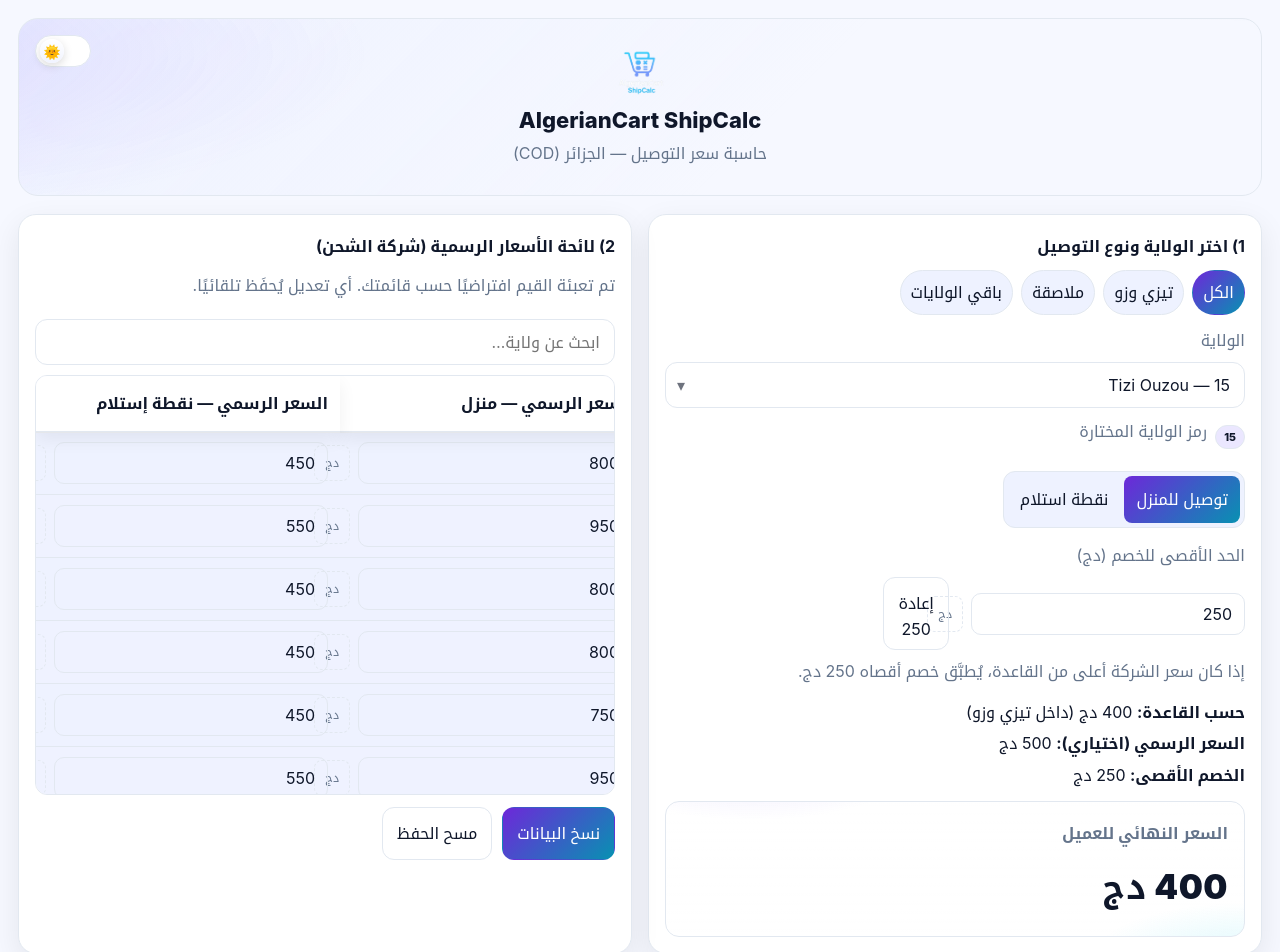
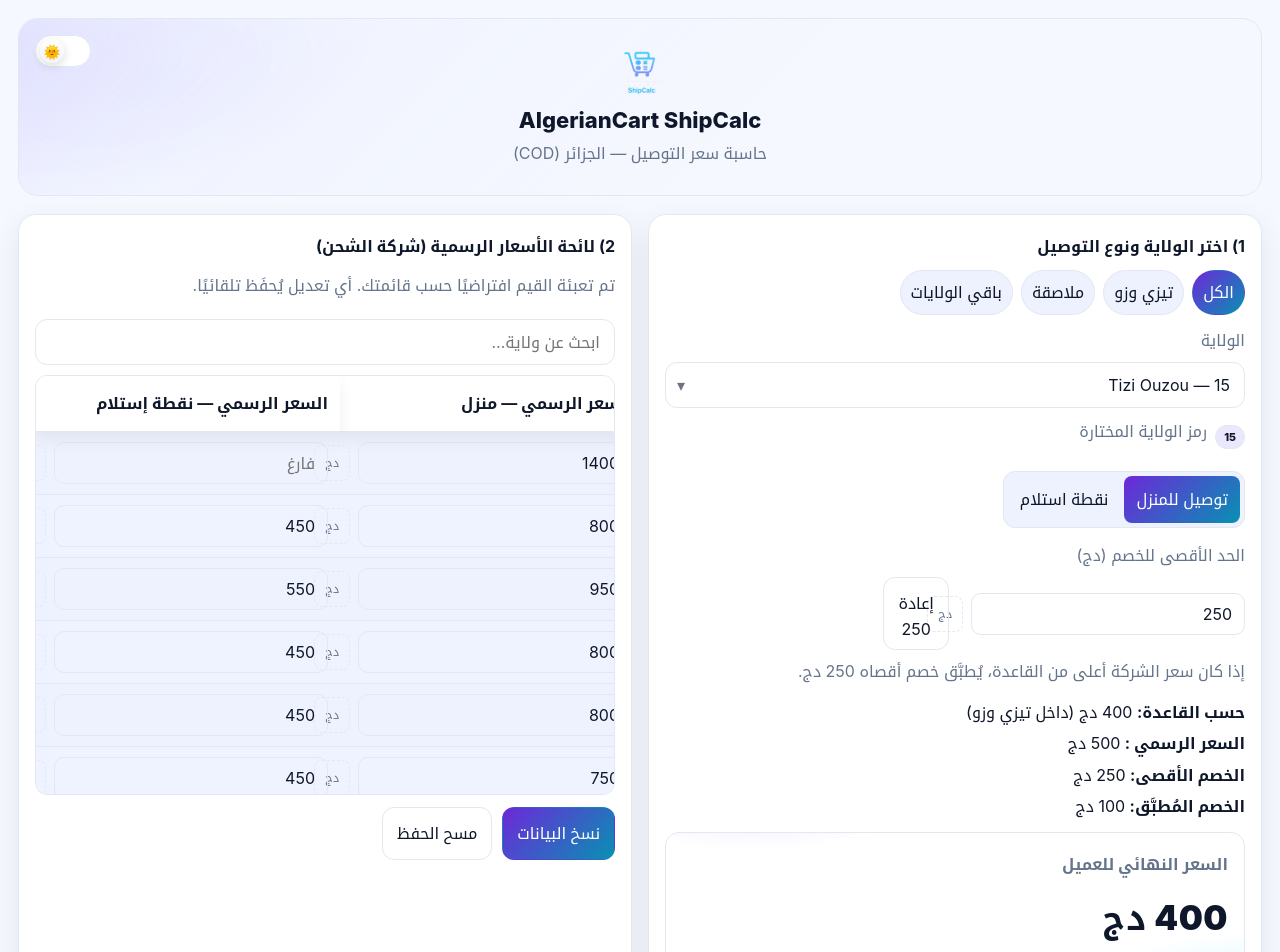
Before and after one commit to NinjaHackTheCode/AlgerianCart-ShipCalc, a React (Create React App) app: page / in a window 1280 px wide. Shown: the top 952 px of the page. Built offline with nearby package versions, Linux system fonts and the light colour scheme.

Commit message:
after fixing some glitches

```diff
--- a/src/App.js
+++ b/src/App.js
@@ -35,7 +35,7 @@
     [16, "Alger"],
     [17, "Djelfa"],
     [18, "Jijel"],
-    [19, "Sétيف"],
+    [19, "Sétif"],
     [20, "Saïda"],
     [21, "Skikda"],
     [22, "Sidi Bel Abbès"],
@@ -76,6 +76,11 @@
     [57, "El M'Ghair"],
     [58, "El Meniaa"],
 ];
+
+const codeOf = (name) => {
+    const item = ALL_WILAYAS.find(([, n]) => n === name);
+    return item ? String(item[0]).padStart(2, "0") : "--";
+};
 
 const ADJACENT_TO_TZO = new Set(["Béjaïa", "Bouira", "Boumerdès"]);
 const RULE_PRICE = { base: 600, tizi: 400, adjacent: 500 };
@@ -239,6 +244,9 @@
     const finalPrice = unavailable
         ? null
         : applyDiscountCap(rulePrice, listPrice, maxRemise);
+    const appliedRemise = unavailable
+        ? null
+        : Math.max(0, listPrice - finalPrice);
 
     const unavailableMsg =
         type === "desk"
@@ -438,13 +446,19 @@
                                   }`}
                         </li>
                         <li>
-                            <b>السعر الرسمي (اختياري):</b>{" "}
+                            <b>السعر الرسمي :</b>{" "}
                             {listPrice
                                 ? `${listPrice.toLocaleString()} دج`
                                 : "—"}
                         </li>
                         <li>
                             <b>الخصم الأقصى:</b> {maxRemise.toLocaleString()} دج
+                        </li>
+                        <li>
+                            <b>الخصم المُطبَّق:</b>{" "}
+                            {unavailable
+                                ? "—"
+                                : `${appliedRemise.toLocaleString()} دج`}
                         </li>
                     </ul>
 
@@ -470,7 +484,6 @@
 
                     <OfficialTable
                         official={official}
-                        excluded={excluded}
                         onChange={(name, key, val) =>
                             setOfficial((prev) => ({
                                 ...prev,
@@ -527,10 +540,8 @@
 
 /* ========= subcomponents ========= */
 
-function OfficialTable({ official, onChange, excluded }) {
-    const entries = Object.entries(official).filter(
-        ([name]) => !excluded.has(name)
-    );
+function OfficialTable({ official, onChange }) {
+    const entries = Object.entries(official); // show ALL wilaya
     const [q, setQ] = useState("");
     const filtered = entries.filter(([name]) =>
         name.toLowerCase().includes(q.toLowerCase())
@@ -557,7 +568,13 @@
                     <tbody>
                         {filtered.map(([name, { home, desk }]) => (
                             <tr key={name}>
-                                <td className="cell-w">{name}</td>
+                                <td className="cell-w">
+                                    <span className="badge">
+                                        {codeOf(name)}
+                                    </span>{" "}
+                                    {name}
+                                </td>
+
                                 <td>
                                     <NumberInput
                                         value={home}
```
